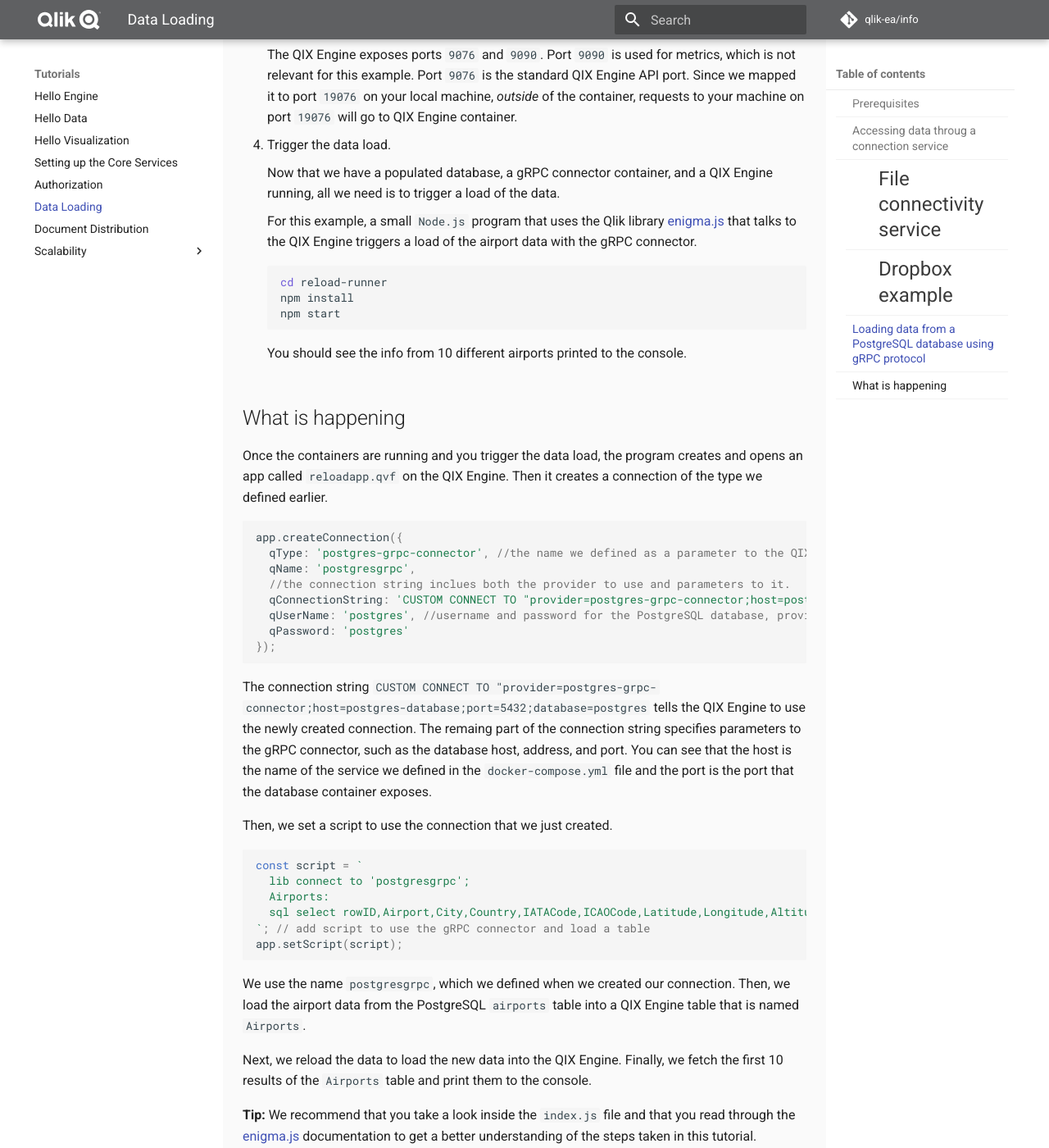
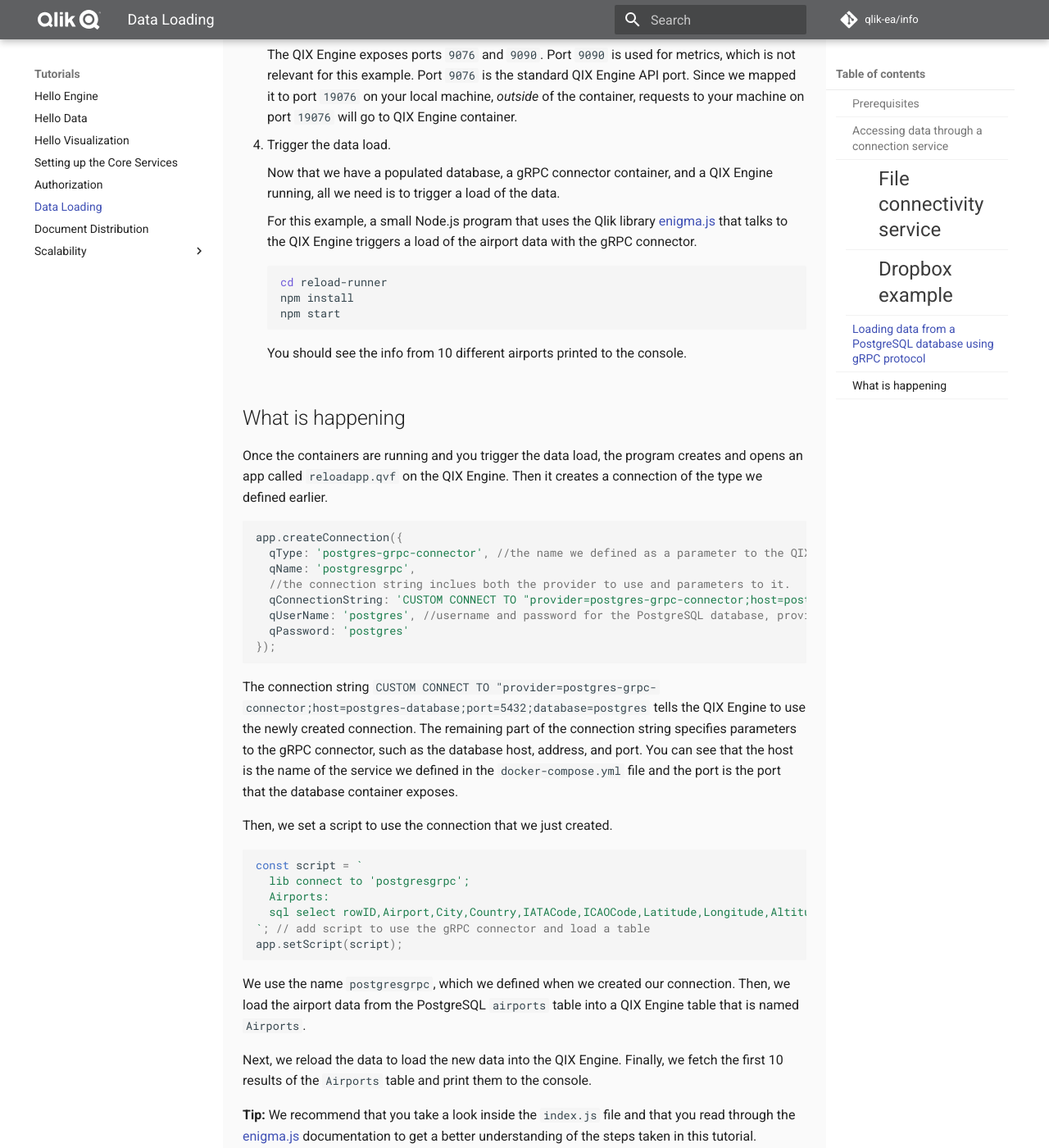
Before and after one commit to qlik-oss/core-website, an MkDocs documentation site: the page built from docs/tutorials/data-loading.md, in a window 1280 px wide and 1400 px high, scrolled down 3120 px. Shown: the whole window at 82% size. Built offline with MkDocs 1.6.1 and Material for MkDocs 9.7.7, drawn with Linux system fonts in a browser that asks for light colours; comment, search, counter and statistics services are not loaded; old or Windows-style settings are respelled for this version of MkDocs; some of the changed text lies outside the part shown.

Commit message:
Fixed typos

````diff
--- a/docs/tutorials/data-loading.md
+++ b/docs/tutorials/data-loading.md
@@ -9,7 +9,7 @@
 **Note:** In the examples that follow, all shell commands should be run in a Bash shell.
 If you are using Windows, we recommend using Git Bash.
 
-## Accessing data throug a connection service
+## Accessing data through a connection service
 
 Learn how you can connect to an [OAuth 2.0](https://oauth.net/2/)-protected data source
 using the _example_ data-connection service to retrieve and load data.
@@ -152,7 +152,7 @@
     Now that we have a populated database, a gRPC connector container,
     and a QIX Engine running, all we need is to trigger a load of the data.
 
-    For this example, a small `Node.js` program that uses the Qlik library [enigma.js](https://github.com/qlik-oss/enigma.js)
+    For this example, a small Node.js program that uses the Qlik library [enigma.js](https://github.com/qlik-oss/enigma.js)
     that talks to the QIX Engine triggers a load of the airport data with the gRPC connector.
 
     ```bash
@@ -183,7 +183,7 @@
 The connection string
 `CUSTOM CONNECT TO "provider=postgres-grpc-connector;host=postgres-database;port=5432;database=postgres`
 tells the QIX Engine to use the newly created connection.
-The remaing part of the connection string specifies parameters to the gRPC connector,
+The remaining part of the connection string specifies parameters to the gRPC connector,
 such as the database host, address, and port.
 You can see that the host is the name of the service we defined in the `docker-compose.yml` file
 and the port is the port that the database container exposes.
````
Also changed, not shown: other parts of docs/tutorials/data-loading.md (+2 -2 lines).
